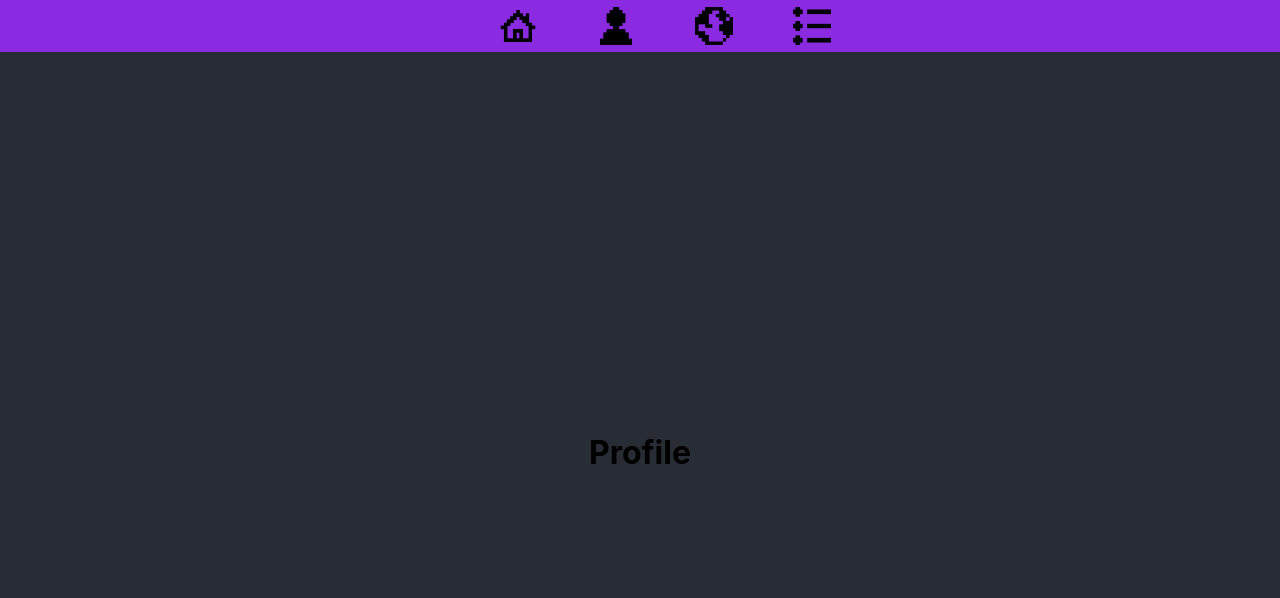
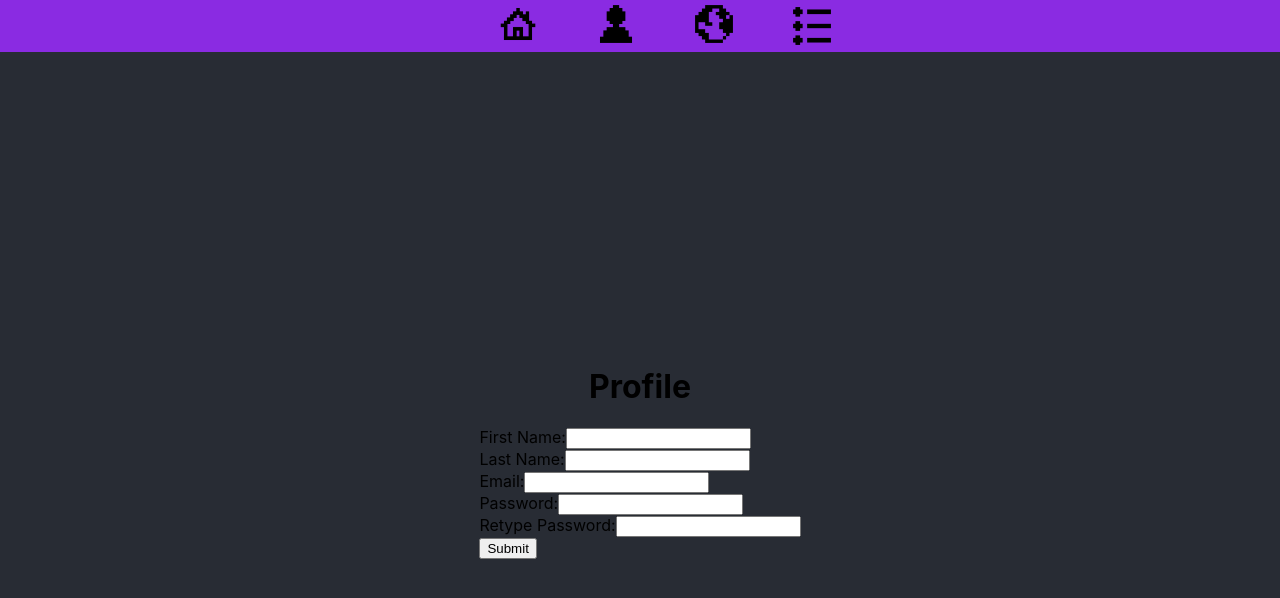
Before and after one commit to hekmaflo/ocho-app, a React (Create React App) app in the folder client/: page /profile in a window 1280 px wide. Shown: the top 598 px of the page. Built offline with nearby package versions, Linux system fonts and the light colour scheme.

Commit message:
created user input and register form

```diff
--- a/client/src/components/Nav.jsx
+++ b/client/src/components/Nav.jsx
@@ -1,4 +1,5 @@
 import React from "react";
+import { NavLink } from "react-router-dom";
 import globe from "./assets/globe.png";
 import house from "./assets/house.png";
 import user from "./assets/user.png";
@@ -7,9 +8,16 @@ const Nav = () => {
   return (
     <>
       <div className="Nav-bar">
-        <img src={house} className="Nav-logo" alt="house" />
-        <img src={user} className="Nav-logo" alt="user" />
-        <img src={globe} className="Nav-logo" alt="globe" />
+        <NavLink to="/">
+          <img src={house} className="Nav-logo" alt="house" />
+        </NavLink>
+        <NavLink to="/profile">
+          <img src={user} className="Nav-logo" alt="user" />
+        </NavLink>
+        <NavLink to="explore">
+          <img src={globe} className="Nav-logo" alt="globe" />
+        </NavLink>
+
         <img src={bullet} className="Nav-logo" alt="list" />
       </div>
     </>
--- /dev/null
+++ b/client/src/components/UserRegister.jsx
@@ -0,0 +1,35 @@
+import React from "react";
+
+const UserRegister = () => {
+  return (
+    <form>
+      <div>
+        <div>
+          <label>First Name:</label>
+          <input type="text" />
+        </div>
+        <div>
+          <label>Last Name:</label>
+          <input type="text" />
+        </div>
+        <div>
+          <label>Email:</label>
+          <input type="text" />
+        </div>
+        <div>
+          <label>Password:</label>
+          <input type="text" />
+        </div>
+        <div>
+          <label>Retype Password:</label>
+          <input type="text" />
+        </div>
+      </div>
+      <div>
+        <button type="submit">Submit</button>
+      </div>
+    </form>
+  );
+};
+
+export default UserRegister;
--- a/client/src/pages/Profile.js
+++ b/client/src/pages/Profile.js
@@ -1,7 +1,9 @@
+import UserRegister from "../components/UserRegister";
 const Profile = () => {
   return (
     <>
       <h1>Profile</h1>
+      <UserRegister />
     </>
   );
 };
```
Also changed, not shown: client/src/components/UserInput.jsx (+13 -0 lines).
